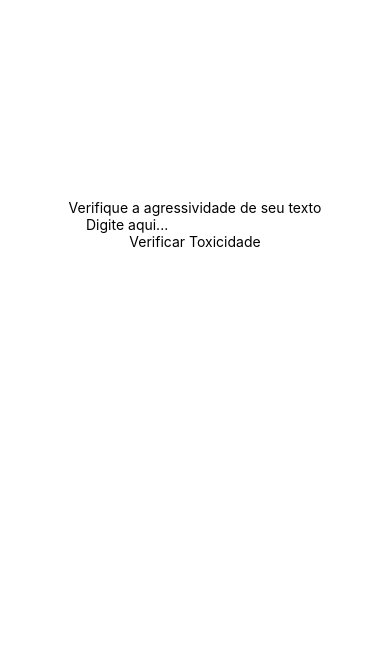
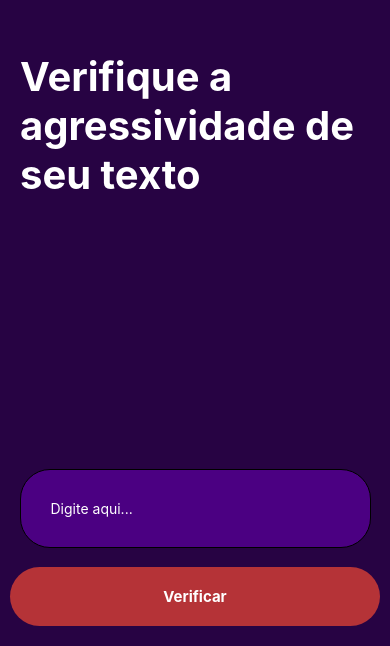
Before and after one commit to omaatheus/Projeto-RN-TFJS-Toxicity, a React Native app in the folder toxicity-text/: screen /Home in a window 390 px wide. Shown: the part 198-844 px from the top of the page. Built offline with nearby package versions, Linux system fonts and the light colour scheme.

Commit message:
estilização do css

```diff
--- a/toxicity-text/src/components/styles/Home/Home.jsx
+++ b/toxicity-text/src/components/styles/Home/Home.jsx
@@ -2,11 +2,54 @@ import { StyleSheet } from "react-native";
 
 const styles = StyleSheet.create({
     container: {
-      flex: 1,
-      backgroundColor: '#fff',
-      alignItems: 'center',
-      justifyContent: 'center',
+        flex: 1,
+        backgroundColor: '#270343',
+        alignItems: 'center',
+        justifyContent: 'space-between', // espaço entre os elementos
+        paddingVertical: 20,
     },
-  });
+    resultContainer: {
+        flex: 1,
+        justifyContent: 'center', // centralizar texto no eixo vertical
+        alignItems: 'center', // centralizar texto no eixo horizontal
+    },
+
+    toxicText: {
+      color: 'white',
+      fontSize: 40,
+      fontWeight: 'bold', // texto em negrito
+      marginHorizontal: 20, // espaçamento das bordas laterais
+      marginTop: 230,
+    },
+
+    input: {
+      color:'white',
+      width: '90%',
+      padding: 30,
+      borderWidth: 1,
+      borderRadius: 30,
+      marginBottom: -250,
+      backgroundColor: '#4B0082',
+    },
+
+    button: {
+      color:'white',
+      backgroundColor: '#b53337', // Cor rosada
+      width: 370,
+      padding: 20,
+      borderRadius: 30,
+      fontSize: 15,
+      fontWeight: 'bold',
+      },
+
+    safeText: {
+        color: 'white',
+        fontSize: 18,
+    },
+    resultText: {
+        color: 'white', // cor do texto de resultado
+        fontSize: 18,
+    },
+});
 
 export default styles;
--- a/toxicity-text/src/screens/Home/Home.jsx
+++ b/toxicity-text/src/screens/Home/Home.jsx
@@ -32,9 +32,9 @@ export default function Home() {
     return (
         <View style={styles.container}>
 
-            {toxicityLevel === null && <Text>Verifique a agressividade de seu texto</Text>}
-            {toxicityLevel === 'extremamente ofensivo' && <Text style={styles.toxicText}>Conteúdo extremamente ofensivo</Text>}
-            {toxicityLevel === 'ofensivo' && <Text style={styles.toxicText}>Conteúdo ofensivo</Text>}
+            {toxicityLevel === null && <Text style={styles.toxicText}>Verifique a agressividade de seu texto</Text>}
+            {toxicityLevel === 'extremamente ofensivo' && <Text style={styles.toxicText}>Conteúdo extremamente tóxico</Text>}
+            {toxicityLevel === 'ofensivo' && <Text style={styles.safeText}>Conteúdo ofensivo</Text>}
             {toxicityLevel === 'nao_ofensivo' && <Text style={styles.safeText}>Conteúdo não ofensivo</Text>}
 
             <TextInput
@@ -42,10 +42,11 @@ export default function Home() {
                 value={text}
                 onChangeText={setText}
                 placeholder="Digite aqui..."
+                placeholderTextColor="#fff"
             />
 
             <TouchableOpacity onPress={() => toxicityClassifier(text)}>
-                <Text style={styles.button}>Verificar Toxicidade</Text>
+            <Text style={[styles.button, {textAlign: 'center', textAlignVertical: 'center'}]}>Verificar</Text>
             </TouchableOpacity>
 
 
```
Also changed, not shown: toxicity-text/package.json (line endings or trailing spaces).
